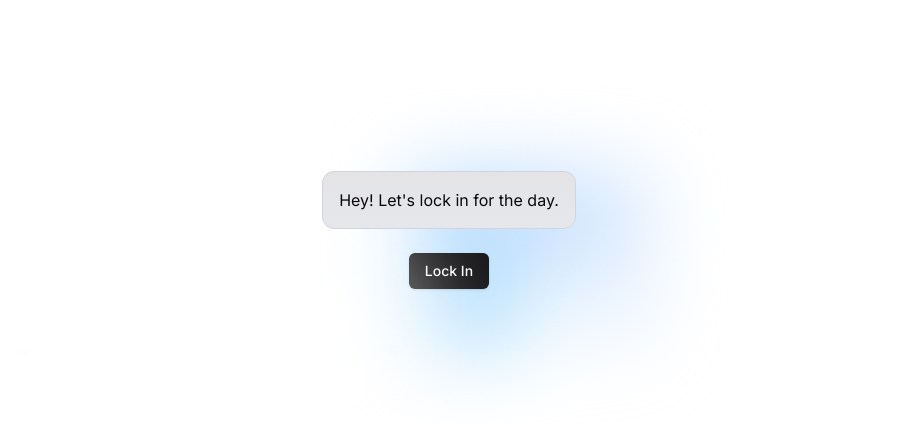
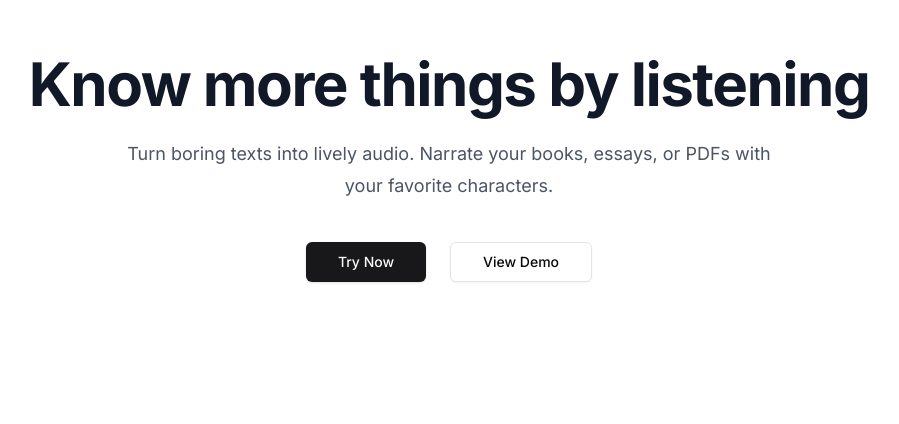
Before and after one commit to uanandaraja/speechr, a Next.js app: page / in a window 1280 px wide. Shown: the part 170-594 px from the top of the page, without its empty margins (191-1090 px from the left). Built offline with nearby package versions, Linux system fonts and the light colour scheme.

Commit message:
feat: basic hero section

```diff
--- a/src/app/page.tsx
+++ b/src/app/page.tsx
@@ -1,30 +1,9 @@
-"use client";
-
-import { Button } from "@/components/ui/button";
-import { useGoogleAuth } from "@/hooks/useGoogleAuth";
+import { Hero } from "@/components/hero";
 
 export default function Home() {
-  const { refetch: startGoogleAuth, isFetching } = useGoogleAuth();
-
-  const handleLogin = () => {
-    startGoogleAuth();
-  };
-
   return (
     <main className="flex min-h-screen flex-col items-center justify-between p-24">
-      <div className="z-10 w-full max-w-5xl items-center justify-between font-mono text-sm lg:flex"></div>
-
-      <div className="relative flex flex-col gap-6 place-items-center before:absolute before:h-[300px] before:w-full before:-translate-x-1/2 before:rounded-full before:bg-gradient-radial before:from-white before:to-transparent before:blur-2xl before:content-[''] after:absolute after:-z-20 after:h-[180px] after:w-full after:translate-x-1/3 after:bg-gradient-conic after:from-sky-200 after:via-blue-200 after:blur-2xl after:content-[''] before:dark:bg-gradient-to-br before:dark:from-transparent before:dark:to-blue-700 before:dark:opacity-10 after:dark:from-sky-900 after:dark:via-[#0141ff] after:dark:opacity-40 sm:before:w-[480px] sm:after:w-[240px] before:lg:h-[360px]">
-        <p className="fixed left-0 top-0 flex w-full justify-center border-b border-gray-300 bg-gradient-to-b from-zinc-200 pb-6 pt-8 backdrop-blur-2xl dark:border-neutral-800 dark:bg-zinc-800/30 dark:from-inherit lg:static lg:w-auto  lg:rounded-xl lg:border lg:bg-gray-200 lg:p-4 lg:dark:bg-zinc-800/30">
-          Hey! Let&apos;s lock in for the day.
-        </p>
-
-        <Button onClick={handleLogin} disabled={isFetching}>
-          {isFetching ? "Redirecting..." : "Lock In"}
-        </Button>
-      </div>
-
-      <div className="mb-32 grid text-center lg:mb-0 lg:w-full lg:max-w-5xl lg:grid-cols-4 lg:text-left"></div>
+      <Hero />
     </main>
   );
 }
--- /dev/null
+++ b/src/components/hero.tsx
@@ -0,0 +1,36 @@
+"use client";
+
+import { Button } from "./ui/button";
+import { useGoogleAuth } from "@/hooks/useGoogleAuth";
+
+export function Hero() {
+  const { refetch: startGoogleAuth, isFetching } = useGoogleAuth();
+
+  const handleLogin = () => {
+    startGoogleAuth();
+  };
+  return (
+    <div className="px-4 py-20 md:py-32 mx-auto text-center">
+      <h1 className="text-4xl font-bold tracking-tight text-gray-900 sm:text-6xl">
+        Know more things by listening
+      </h1>
+      <p className="mt-6 text-lg leading-8 text-gray-600 max-w-2xl mx-auto">
+        Turn boring texts into lively audio. Narrate your books, essays, or PDFs
+        with your favorite characters.
+      </p>
+      <div className="mt-10 flex items-center justify-center gap-x-6">
+        <Button
+          variant="default"
+          size="lg"
+          onClick={handleLogin}
+          disabled={isFetching}
+        >
+          {isFetching ? "Redirecting..." : "Try Now"}
+        </Button>
+        <Button variant="outline" size="lg">
+          View Demo
+        </Button>
+      </div>
+    </div>
+  );
+}
```
